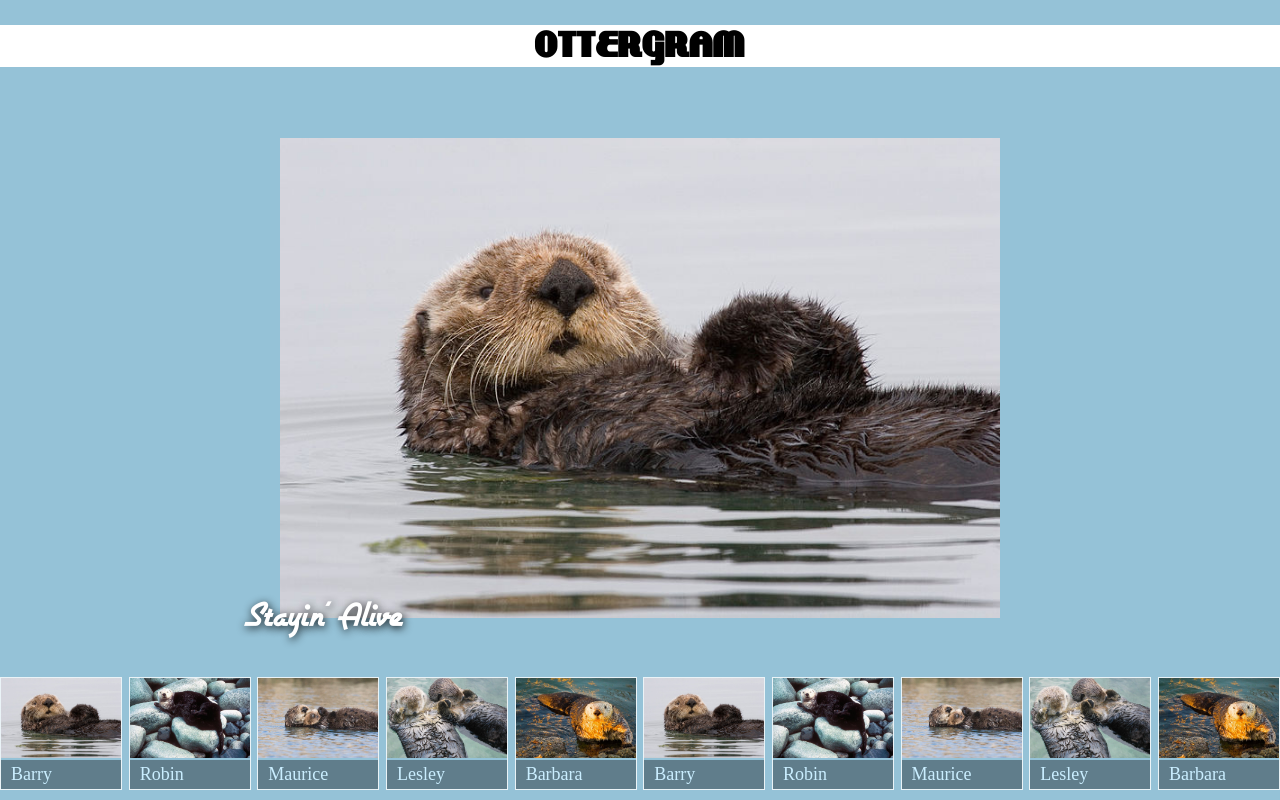
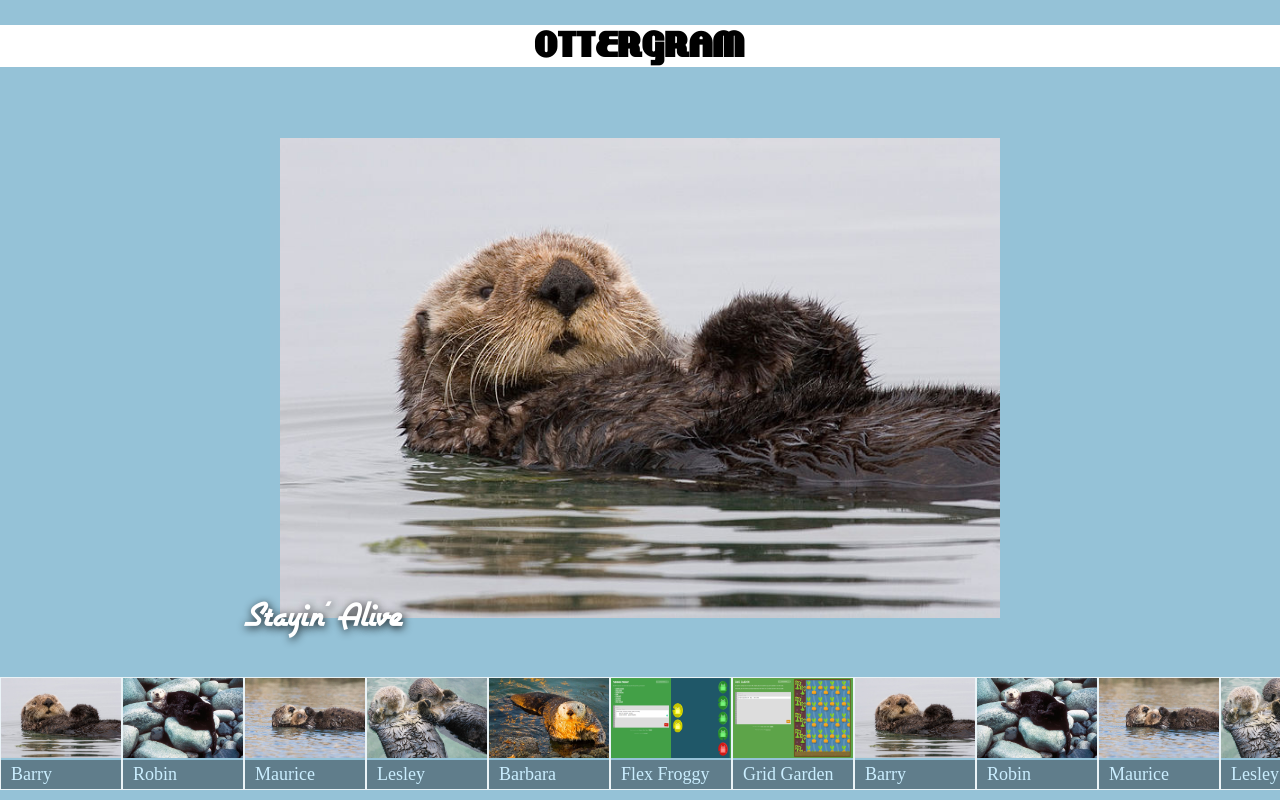
Before and after one commit to JakeSichley/Ottergram, a plain HTML site: page index.html in a window 1280 px wide. Drawn offline with nearby package versions, Linux system fonts and the light colour scheme.

Commit message:
Complete Flexbox Froggy & Grid Garden
Complete the two games, take screenshots, and add them to index.html's thumbnail-list

```diff
--- a/index.html
+++ b/index.html
@@ -48,6 +48,18 @@
             </li>
             <li class="thumbnail-item">
                 <a href="#">
+                <img class="thumbnail-image" src="img/flexboxfroggy.png" alt="Flexbox Froggy">
+                <span class="thumbnail-title">Flex Froggy</span>
+                </a>
+            </li>
+            <li class="thumbnail-item">
+                <a href="#">
+                <img class="thumbnail-image" src="img/gridgarden.png" alt="Grid Garden">
+                <span class="thumbnail-title">Grid Garden</span>
+                </a>
+            </li>
+            <li class="thumbnail-item">
+                <a href="#">
                 <img class="thumbnail-image" src="img/otter1.jpg" alt="Barry the Otter">
                 <span class="thumbnail-title">Barry</span>
                 </a>
@@ -76,6 +88,18 @@
                 <span class="thumbnail-title">Barbara</span>
                 </a>
             </li>
+            <li class="thumbnail-item">
+                <a href="#">
+                <img class="thumbnail-image" src="img/flexboxfroggy.png" alt="Flexbox Froggy">
+                <span class="thumbnail-title">Flex Froggy</span>
+                </a>
+            </li>
+            <li class="thumbnail-item">
+                <a href="#">
+                <img class="thumbnail-image" src="img/gridgarden.png" alt="Grid Garden">
+                <span class="thumbnail-title">Grid Garden</span>
+                </a>
+            </li>
         </ul>
 
         <div class="detail-image-container">
```
Also changed, not shown: img/flexboxfroggy.png (added), img/gridgarden.png (added).
